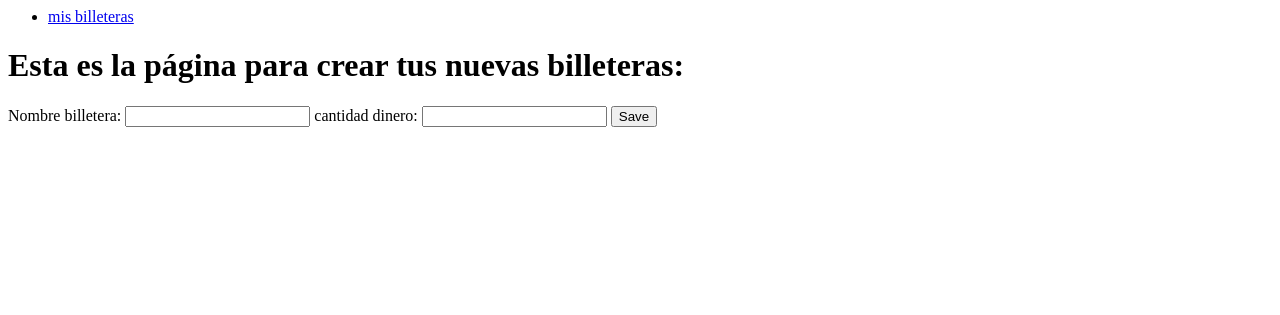
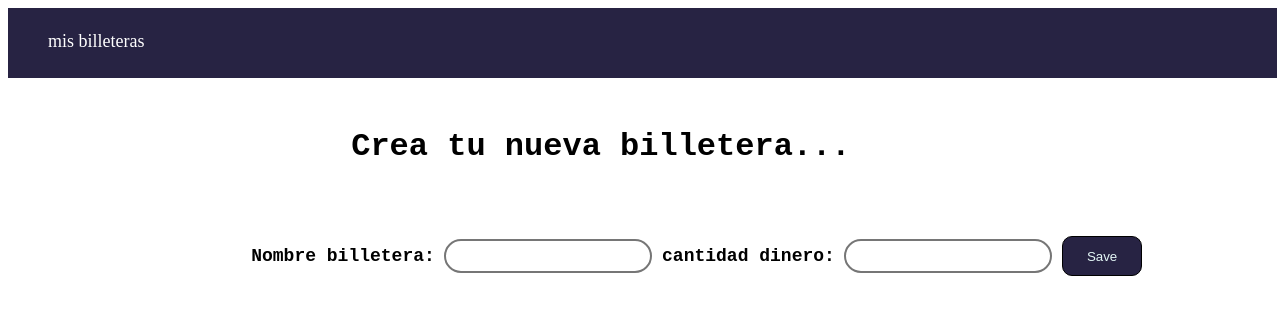
Before and after one commit to jacomc132/app_gastos, a Django app: page /billetera/crear_billetera in a window 1280 px wide. Shown: the top 315 px of the page. Run offline with Django 4.2, Linux system fonts and the light colour scheme.

Commit message:
updated app_gastos

```diff
--- a/mis_gastos/billetera/forms.py
+++ b/mis_gastos/billetera/forms.py
@@ -2,8 +2,8 @@ from django import forms
 from .models import Billetera
 
 class formulario_crear_billetera(forms.Form):
-    nombre_billetera = forms.CharField(max_length=40,label='Nombre billetera')
-    total_dinero = forms.IntegerField(label='cantidad dinero',max_value=100000000)
+    nombre_billetera = forms.CharField(max_length=40,label='Nombre billetera', widget=forms.TextInput(attrs={'class':'input1'}))
+    total_dinero = forms.IntegerField(label='cantidad dinero',max_value=100000000, widget=forms.TextInput(attrs={'class':'input2'}))
 
 
 class formulario_crear_ingreso_gasto(forms.Form):
--- a/mis_gastos/billetera/static/styles/main.css
+++ b/mis_gastos/billetera/static/styles/main.css
@@ -135,3 +135,77 @@ table{
 .elemento_lista_container a:hover{
     color:var(--color3);
 }
+
+#contenedor_billeteras{
+    width:500px;
+    height:100vh;
+    border-color:var(--color1);
+    border-style:solid;
+    border-radius:50px;
+    border-width: 5px;
+}
+
+#titulo_billeteras{
+    padding-left:100px;
+}
+
+#nombre_billetera{
+    padding-left:30px;
+}
+
+p{
+    font-size: large;
+    font-weight: 800;
+}
+
+label{
+    font-size: large;
+    font-weight: 800;
+}
+
+button{
+    color:var(--color2);
+    background-color:var(--color1);
+    border-style:solid;
+    border-width: 1px;
+    height: 40px;
+    width: 80px;
+    border-radius:10px;
+}
+
+button:hover{
+    color:var(--color1);
+    background-color:var(--color4);
+}
+
+#titulo_crear_billetera{
+    padding-left:100px;
+    padding-bottom: 50px;
+}
+
+input{
+    width:200px;
+    height:28px;
+    border-radius:100px;
+    border-style: solid;
+}
+
+.input1{
+    grid-column: 2/3;
+    grid-row:2/3;
+}
+
+.input2{
+    grid-column: 2/3;
+    grid-row:4/5;
+}
+
+.input3{
+    grid-column: 2/3;
+    grid-row:6/7;
+}
+
+.input4{
+    grid-column: 2/3;
+    grid-row:8/9;
+}
--- a/mis_gastos/billetera/templates/billetera.html
+++ b/mis_gastos/billetera/templates/billetera.html
@@ -15,12 +15,12 @@
         </ul>
     </nav>
 
-    <div class="contenido">
-        <h1 class="titulo">Mis billeteras:</h1>
+    <div class="contenido" id="contenedor_billeteras">
+        <h1 id="titulo_billeteras">Mis billeteras:</h1>
         <ul>
         {% for billetera in mis_billeteras %}
 
-            <li class="elemento_lista_container"><a href="/billetera/{{billetera.id}}">~ {{billetera}}</a></li>
+            <li class="elemento_lista_container" id="nombre_billetera"><a href="/billetera/{{billetera.id}}">~ {{billetera}}</a></li>
 
         {% endfor %}
         </ul>
--- a/mis_gastos/billetera/templates/billetera_actual.html
+++ b/mis_gastos/billetera/templates/billetera_actual.html
@@ -11,14 +11,14 @@
 <body>
     <nav class="navbar">
         <ul class="nav_container">
-            <li id="crear"><a href="/billetera">mis billeteras</a></li>
+            <li class="li1"><a href="/billetera">mis billeteras</a></li>
         </ul>
     </nav>
 
 
     <div class="contenido">
         <h1 class="titulo">{{nombre_billetera}}</h1>
-        <p>Tu saldo disponible es: {{billetera.total_dinero}}</p>
+        <p>Tu saldo disponible es: ${{billetera.total_dinero}}</p>
         <a href="{{billetera_pk}}/ingresos">Visualizar ingresos</a>
         <a href="{{billetera_pk}}/gastos">Visualizar gastos</a>
     </div>
--- a/mis_gastos/billetera/templates/crear_billetera.html
+++ b/mis_gastos/billetera/templates/crear_billetera.html
@@ -1,12 +1,24 @@
-<nav>
-    <ul>
-        <li><a href="/billetera">mis billeteras</a></li>
+{% load static %}
+<!DOCTYPE html>
+<html lang="en">
+<head>
+    <meta charset="UTF-8">
+    <meta http-equiv="X-UA-Compatible" content="IE=edge">
+    <meta name="viewport" content="width=device-width, initial-scale=1.0">
+    <link rel="stylesheet" href="{% static '/styles/main.css' %}">
+    <title>crear_billetera</title>
+</head>
+<body>
+
+    <nav class="navbar">
+        <ul class="nav_container">
+            <li class="li1"><a href="/billetera">mis billeteras</a></li>
         </ul>
     </nav>
 
 
-<body>
-    <h1>Esta es la página para crear tus nuevas billeteras:</h1>
+    <div class="contenido">
+        <h1 id="titulo_crear_billetera">Crea tu nueva billetera...</h1>
         <form method="POST">
             {% csrf_token %}
             {{form}}
@@ -14,4 +26,7 @@
                 Save
             </button>
         </form>
+    </div>
+
 </body>
+</html>
```
Also changed, not shown: mis_gastos/db.sqlite3. Lines whose indentation alone changed are shown as unchanged.
